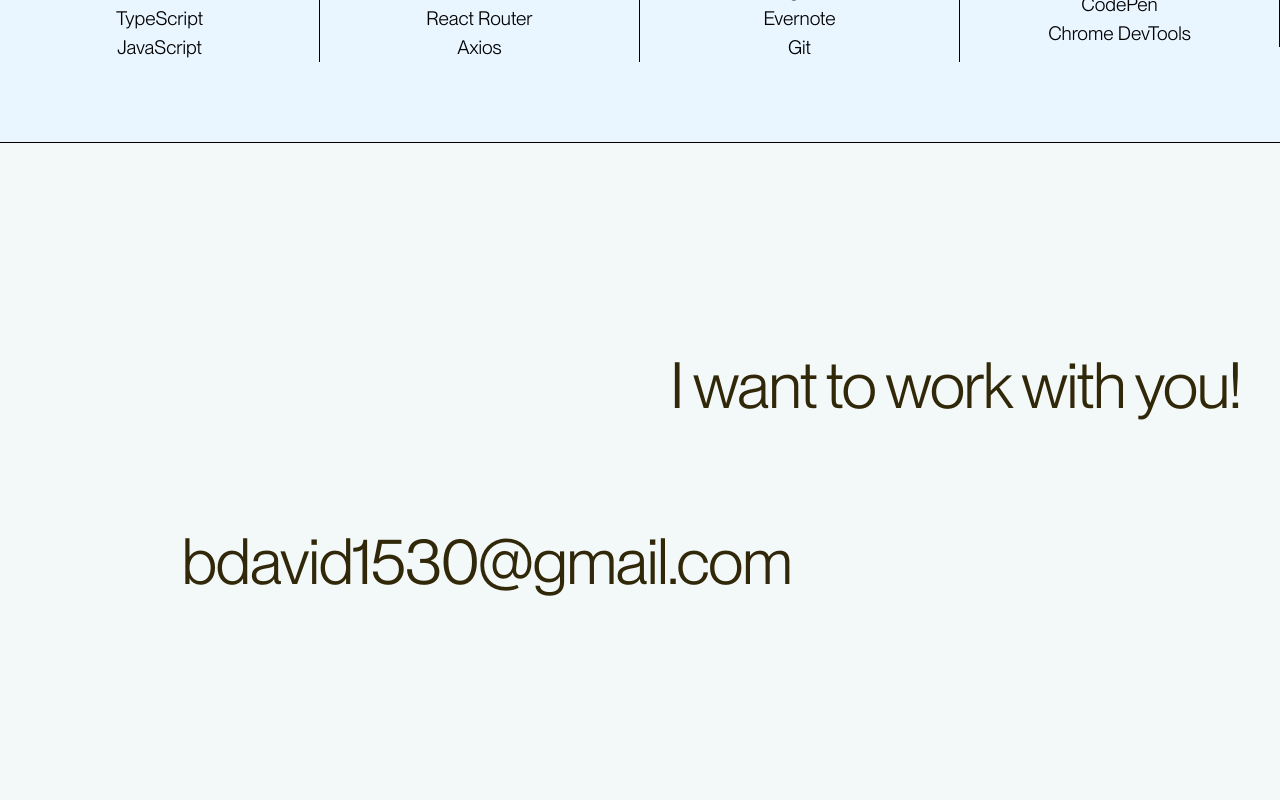
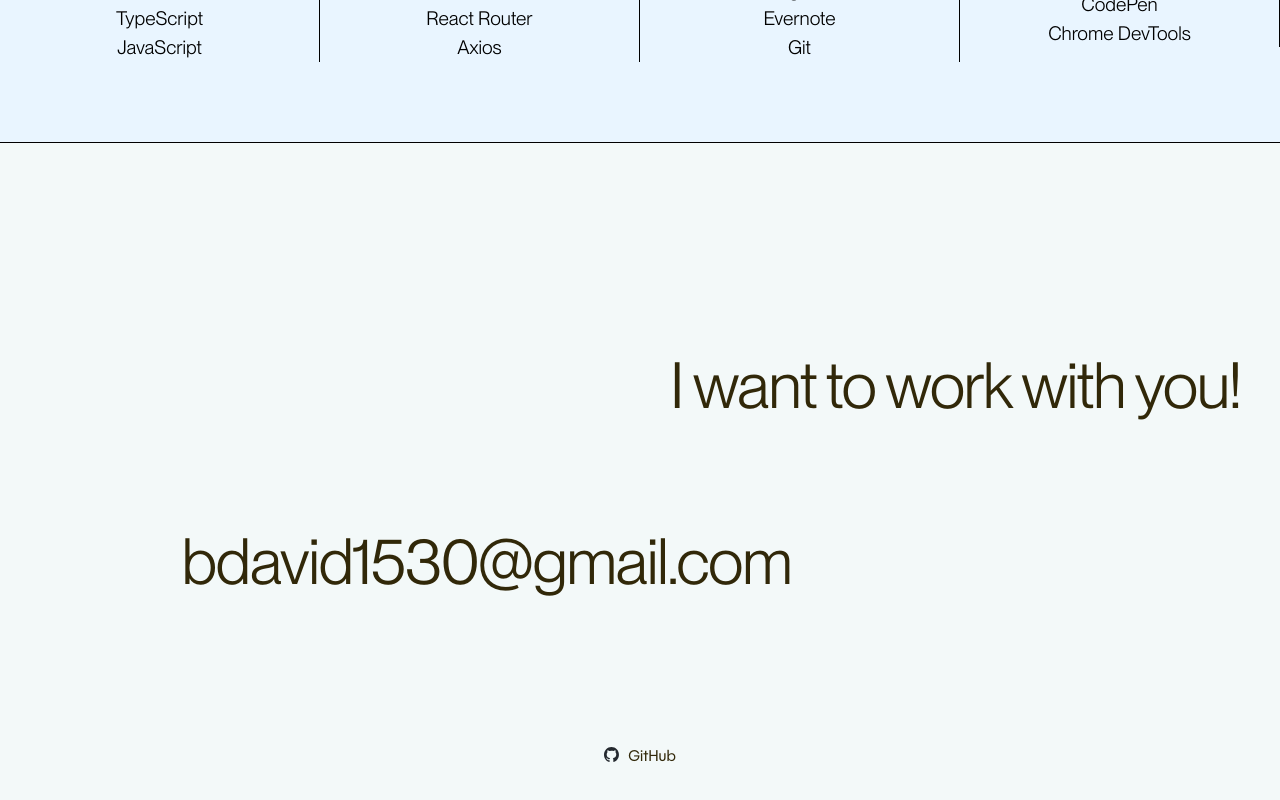
Before and after one commit to brian-david4/brian-portfolio-website, a React (Vite) app in the folder portfolio-website/: page / in a window 1280 px wide. Shown: the part 2921-3721 px from the top of the page. Built offline with nearby package versions, Linux system fonts and the light colour scheme.

Commit message:
Add GitHubLink to footer

```diff
--- a/portfolio-website/src/components/HomeFooter/HomeFooter.tsx
+++ b/portfolio-website/src/components/HomeFooter/HomeFooter.tsx
@@ -2,6 +2,7 @@ import ContactMouseEffect from "../ContactMouseEffect/ContactMouseEffect";
 import styles from "./hmFt.module.css";
 import { motion } from "framer-motion";
 import { wordEnter } from "./contactAnims";
+import HomeFooterFooter from "../HomeFooterFooter/HomeFooterFooter";
 
 interface HomeFooterProps {
   handleMouseEnter: () => void;
@@ -42,6 +43,7 @@ const HomeFooter = ({
             ))}
           </p>
         </div>
+
         <div className={`${styles.text2Wrapper} ${styles.textWrapper}`}>
           <motion.a
             className={`${styles.textInner} ${styles.email}`}
@@ -56,6 +58,7 @@ const HomeFooter = ({
           </motion.a>
         </div>
       </div>
+      <HomeFooterFooter />
     </footer>
   );
 };
--- /dev/null
+++ b/portfolio-website/src/components/HomeFooterFooter/HomeFooterFooter.tsx
@@ -0,0 +1,19 @@
+import styles from "./hmFtFt.module.css";
+import svgSrc from "/github-mark.svg";
+
+const HomeFooterFooter = () => {
+  return (
+    <>
+      <footer className={styles.footer}>
+        <a className={styles.link} href="https://github.com/brian-david4/">
+          <div className={styles.image}>
+            <img src={svgSrc} alt="GitHub svg" />
+          </div>
+          GitHub
+        </a>
+      </footer>
+    </>
+  );
+};
+
+export default HomeFooterFooter;
--- /dev/null
+++ b/portfolio-website/src/components/HomeFooterFooter/hmFtFt.module.css
@@ -0,0 +1,38 @@
+.footer {
+  position: absolute;
+  bottom: 10vh;
+  left: 0;
+  width: 100%;
+  height: fit-content;
+  min-height: 50px;
+  display: flex;
+  justify-content: space-evenly;
+  align-items: center;
+}
+.link {
+  text-decoration: none;
+  color: var(--dark-green);
+  font-family: "NikkeiMaru Light";
+  font-size: 1rem;
+  display: flex;
+  gap: 1ch;
+  transition: font-size 150ms ease-out;
+}
+.image {
+  height: 15px;
+  aspect-ratio: 1/1;
+  transition: height 150ms ease-out;
+}
+.image > img {
+  height: 100%;
+  width: 100%;
+  transition: height 150ms ease-out;
+}
+@media (max-width: 924px) {
+  .link {
+    font-size: 1.5rem;
+  }
+  .image {
+    height: 20px;
+  }
+}
```
Also changed, not shown: portfolio-website/public/github-mark.svg (added).
